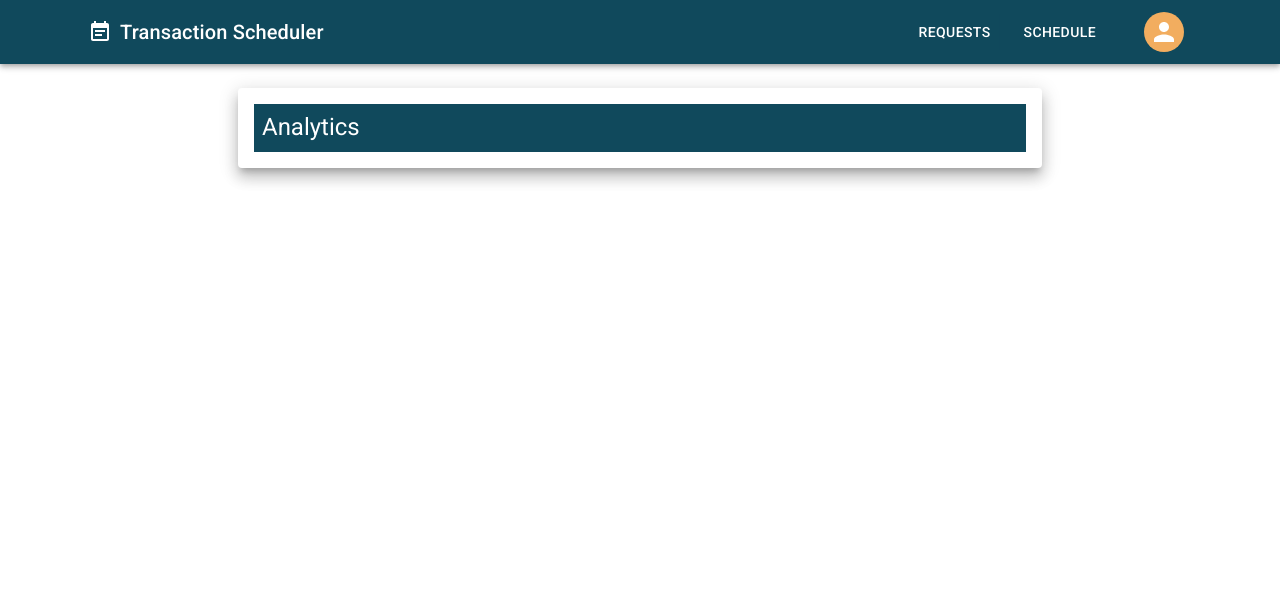
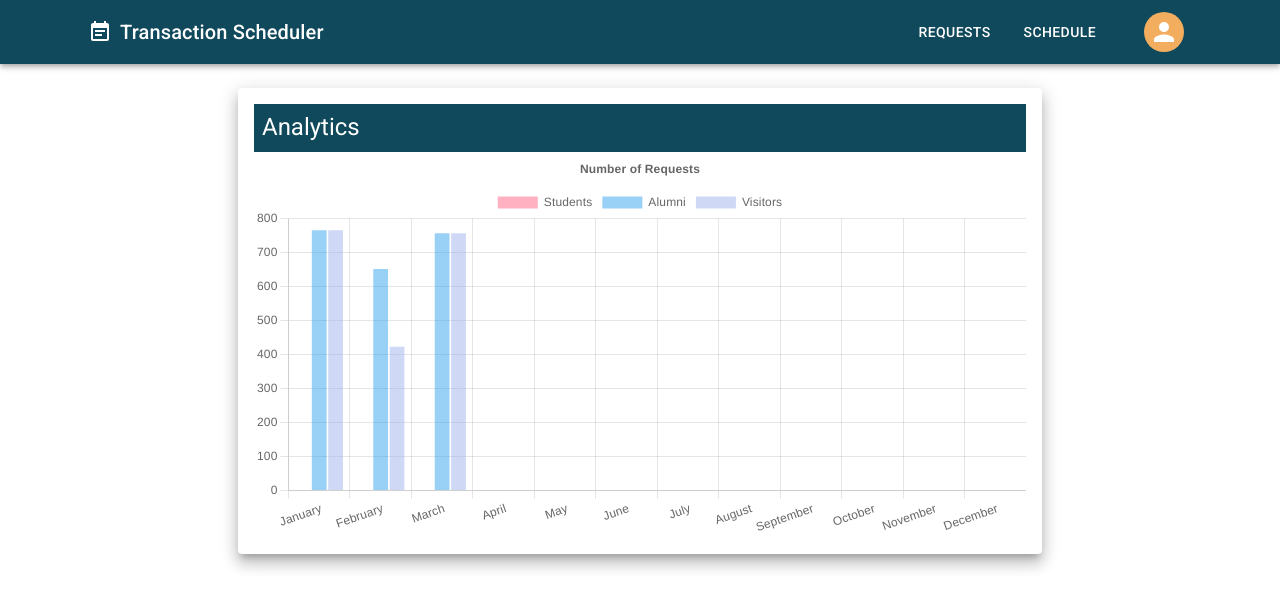
Before and after one commit to motch26/tss, a React (Create React App) app: page /office/home/analytics in a window 1280 px wide. Shown: the top 608 px of the page. Built offline with nearby package versions, Linux system fonts and the light colour scheme; no server answers.

Commit message:
Added Chart Data

```diff
--- a/package.json
+++ b/package.json
@@ -21,6 +21,7 @@
     "node-mailjet": "^5.1.1",
     "react": "^18.1.0",
     "react-calendar": "^3.9.0",
+    "react-chartjs-2": "^4.3.1",
     "react-cookie": "^4.1.1",
     "react-dom": "^18.1.0",
     "react-google-login": "^5.2.2",
--- a/src/components/Office/Analytics.js
+++ b/src/components/Office/Analytics.js
@@ -1,14 +1,94 @@
 import { Grid, Paper, Typography } from "@mui/material";
 import { Box } from "@mui/system";
-import React from "react";
+import React, { useState } from "react";
+import {
+  Chart as ChartJS,
+  CategoryScale,
+  LinearScale,
+  BarElement,
+  Title,
+  Tooltip,
+  Legend,
+} from "chart.js";
+import { Bar } from "react-chartjs-2";
+import moment from "moment";
+import axios from "axios";
+import { useEffect } from "react";
+ChartJS.register(
+  CategoryScale,
+  LinearScale,
+  BarElement,
+  Title,
+  Tooltip,
+  Legend
+);
+const Analytics = () => {
+  const [studentsCount, setStudentCounts] = useState([]);
+  const [alumniCount, setAlumniCounts] = useState([]);
+  const [visitorsCount, setVisitorsCounts] = useState([]);
 
-const Analytics = () => {
+  const getRecordsByType = async () => {
+    try {
+      const data = await axios.get(
+        "http://localhost/tss/api/getRecordsByType.php"
+      );
+      setStudentCounts(data[0]);
+      setAlumniCounts(data[1]);
+      setVisitorsCounts(data[2]);
+    } catch (error) {
+      console.log(error);
+    }
+  };
+
+  useEffect(() => {
+    const fetchData = async () => await getRecordsByType();
+    fetchData();
+  }, []);
+  const options = {
+    responsive: true,
+    plugins: {
+      legend: {
+        position: "top",
+      },
+      title: {
+        display: true,
+        text: "Number of Requests",
+      },
+    },
+  };
+  const monthNumbers = Array.from(Array(12).keys());
+  const data = {
+    labels: monthNumbers.map((m) => moment().month(m).format("MMMM")),
+    datasets: [
+      {
+        label: "Students",
+        data: monthNumbers.map((m) => {
+          return studentsCount ? studentsCount.find((c) => c.month === m) : 0;
+        }),
+        backgroundColor: "rgba(255, 99, 132, 0.5)",
+      },
+      {
+        label: "Alumni",
+        data: [765, 651, 756],
+        backgroundColor: "rgba(53, 162, 235, 0.5)",
+      },
+      {
+        label: "Visitors",
+        data: [765, 423, 756],
+        backgroundColor: "rgba(160, 180, 235, 0.5)",
+      },
+    ],
+  };
   return (
     <Paper sx={styles.paper} elevation={10}>
       <Box sx={styles.title}>
         <Typography variant="h5">Analytics</Typography>
       </Box>
-      <Grid container></Grid>
+      <Grid container spacing={2}>
+        <Grid item xs={12}>
+          <Bar options={options} data={data} />
+        </Grid>
+      </Grid>
     </Paper>
   );
 };
```
Also changed, not shown: 1 other file (tests, documents, lock files or other folders).
